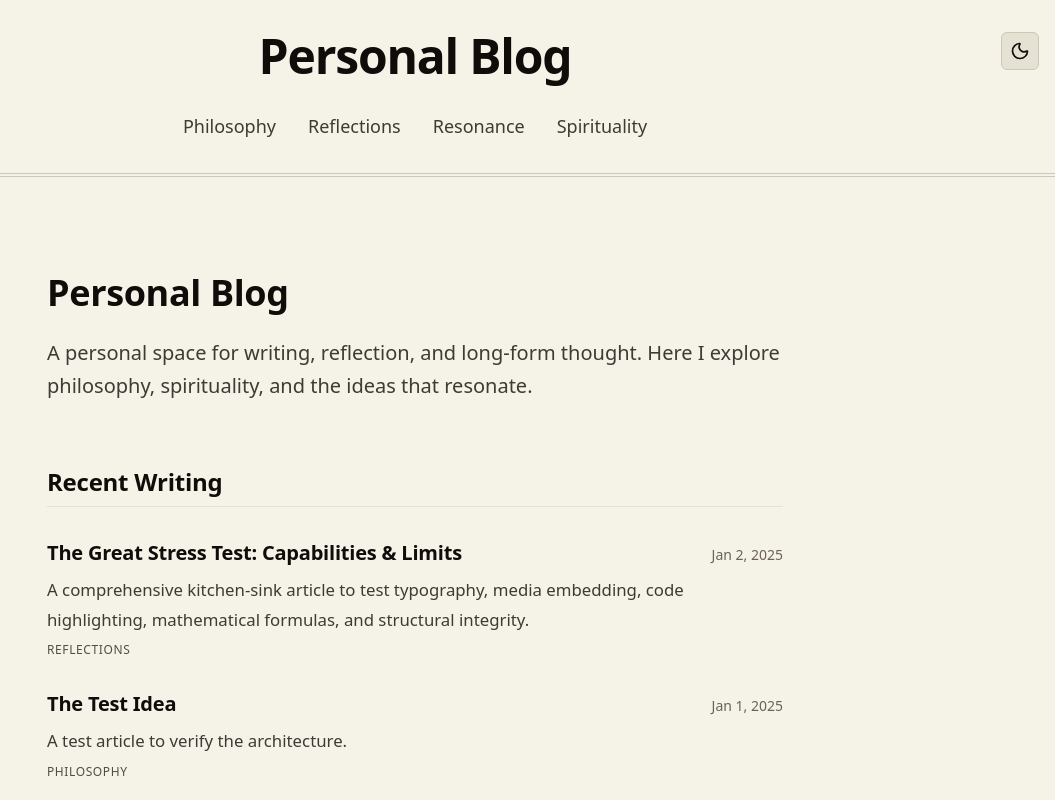
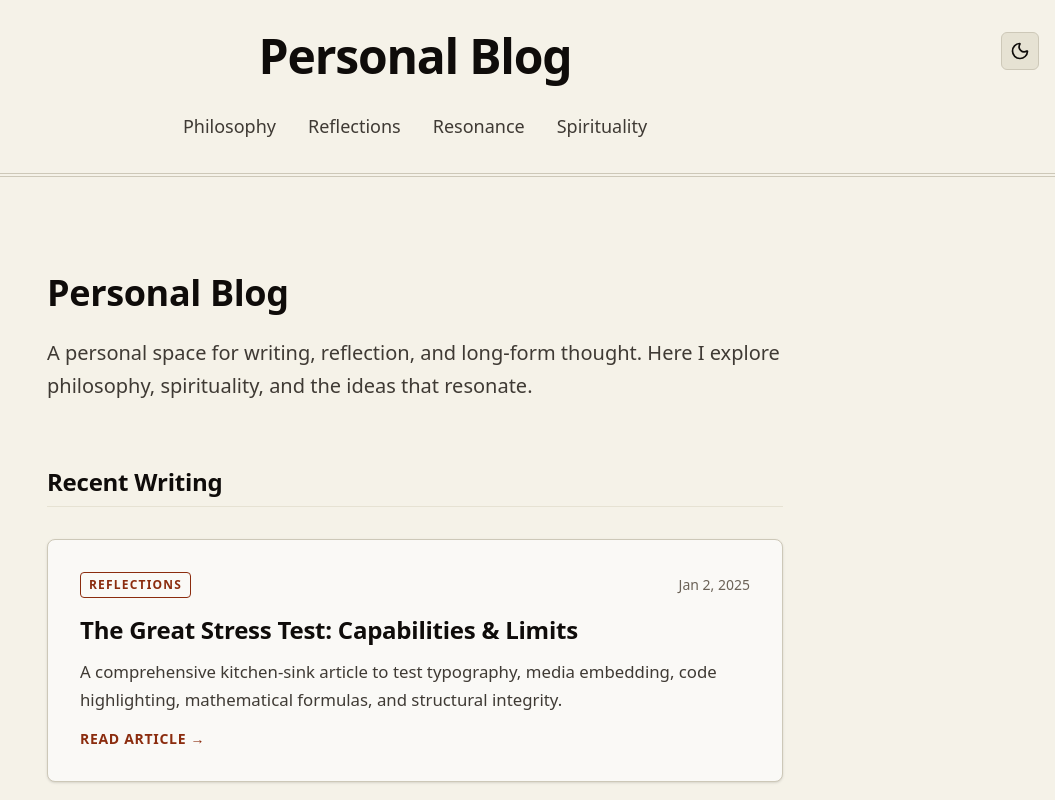
Before and after one commit to ZenAesthete/personal-blog, a Next.js app: page / in a window 1280 px wide. Shown: the top 800 px of the page, without its empty margins (225-1280 px from the left). Built offline with nearby package versions, Linux system fonts and the light colour scheme.

Commit message:
Visual changes and implemetation of cards

```diff
--- a/app/[category]/page.tsx
+++ b/app/[category]/page.tsx
@@ -1,7 +1,7 @@
-import Link from "next/link";
 import { notFound } from "next/navigation";
 import { CATEGORIES, getArticlesByCategory } from "@/lib/content";
-import { format } from "date-fns";
+// 1. Import the new Card component
+import { ArticleCard } from "../components/ArticleCard";
 
 interface CategoryPageProps {
   params: Promise<{
@@ -34,8 +34,9 @@ export default async function CategoryPage({ params }: CategoryPageProps) {
 
   return (
     <main className="container mx-auto px-4 py-12 max-w-3xl">
+      {/* Header - PRESERVED */}
       <header className="mb-12 border-b-2 border-gray-200 pb-4">
-        <h1 className="text-4xl font-serif font-bold capitalize text-gray-900">
+        <h1 className="text-4xl font-serif font-bold capitalize text-gray-900 dark:text-gray-100">
           {category}
         </h1>
         <p className="text-gray-500 mt-2 font-serif italic">
@@ -43,42 +44,10 @@ export default async function CategoryPage({ params }: CategoryPageProps) {
         </p>
       </header>
 
-      <div className="space-y-12">
+      {/* 2. Replaced manual loop with ArticleCard */}
+      <div className="space-y-6">
         {articles.map((article) => (
-          <article key={article.slug} className="group relative block">
-            {/*
-               LINK CONTAINER
-               We wrap the whole block in the link for better UX,
-               but we keep the semantic structure.
-            */}
-            <div className="flex flex-col mb-2">
-               <Link
-                  href={`/${category}/${article.slug}`}
-                  className="text-2xl font-serif font-bold text-gray-900 group-hover:text-accent transition-colors"
-                >
-                  {article.title}
-                </Link>
-
-                <time className="text-sm text-gray-400 mt-1 font-sans">
-                  {format(new Date(article.date), "MMMM d, yyyy")}
-                </time>
-            </div>
-
-            {article.description && (
-              <p className="text-gray-700 leading-relaxed font-sans">
-                {article.description}
-              </p>
-            )}
-
-            <div className="mt-3">
-               <Link
-                  href={`/${category}/${article.slug}`}
-                  className="text-sm font-bold text-accent uppercase tracking-wider hover:underline"
-                >
-                  Read Article →
-                </Link>
-            </div>
-          </article>
+          <ArticleCard key={article.slug} article={article} />
         ))}
 
         {articles.length === 0 && (
--- /dev/null
+++ b/app/components/ArticleCard.tsx
@@ -0,0 +1,55 @@
+import Link from "next/link";
+import { format } from "date-fns";
+import { ArticleMeta } from "@/lib/content";
+
+export function ArticleCard({ article }: { article: ArticleMeta }) {
+  return (
+    <Link
+      href={`/${article.category}/${article.slug}`}
+      className="block group"
+    >
+      <article className="
+        relative p-6 sm:p-8 rounded-lg transition-all duration-300
+        /* Base Styling */
+        bg-gray-50 dark:bg-white/5
+        border border-gray-300 dark:border-gray-700
+        /* Pop Up Animation (Kept as requested) */
+        shadow-sm hover:shadow-md hover:-translate-y-1
+      ">
+
+        {/* Header: Date & Category Badge */}
+        <div className="flex items-center justify-between mb-4">
+          <span className="
+            inline-block px-2 py-1 text-xs font-bold tracking-widest uppercase border rounded
+            /* PERMANENT COLOR: Accent/Rust instead of Gray */
+            text-accent border-accent
+          ">
+            {article.category}
+          </span>
+
+          <time className="text-sm text-gray-400 font-sans">
+            {format(new Date(article.date), "MMM d, yyyy")}
+          </time>
+        </div>
+
+        {/* Title */}
+        <h3 className="text-2xl font-serif font-bold text-gray-900 dark:text-gray-100 group-hover:text-accent transition-colors mb-3">
+          {article.title}
+        </h3>
+
+        {/* Description */}
+        {article.description && (
+          <p className="text-gray-600 dark:text-gray-400 leading-relaxed font-sans mb-4">
+            {article.description}
+          </p>
+        )}
+
+        {/* 'Read More' Indicator - PERMANENTLY VISIBLE */}
+        {/* Removed 'opacity-0' and 'group-hover' logic */}
+        <div className="flex items-center text-sm font-bold text-accent uppercase tracking-wider">
+          Read Article →
+        </div>
+      </article>
+    </Link>
+  );
+}
--- a/app/page.tsx
+++ b/app/page.tsx
@@ -1,6 +1,7 @@
 import Link from "next/link";
 import { getAllArticles } from "@/lib/content";
-import { format } from "date-fns";
+// 1. Import the new Card component
+import { ArticleCard } from "./components/ArticleCard";
 
 export default function Home() {
   const articles = getAllArticles();
@@ -9,9 +10,10 @@ export default function Home() {
 
   return (
     <main className="container mx-auto px-4 py-12 max-w-3xl">
-      {/* Intro Section */}
+      {/* Intro Section - PRESERVED */}
       <section className="mb-16">
-        <h1 className="text-4xl font-bold tracking-tight mb-6">
+        {/* Added 'font-serif' to match the new theme, otherwise text is same */}
+        <h1 className="text-4xl font-bold font-serif tracking-tight mb-6">
           Personal Blog
         </h1>
         <p className="text-xl text-gray-600 dark:text-gray-600 leading-relaxed">
@@ -22,37 +24,15 @@ export default function Home() {
 
       {/* Recent Writing Feed */}
       <section>
-        <h2 className="text-2xl font-bold mb-8 border-b border-gray-200 dark:border-gray-800 pb-2">
+        <h2 className="text-2xl font-bold font-serif mb-8 border-b border-gray-200 dark:border-gray-800 pb-2">
           Recent Writing
         </h2>
 
-        <div className="space-y-8">
+        {/* 2. Changed spacing to separate cards properly */}
+        <div className="space-y-6">
           {recentArticles.map((article) => (
-            <div key={article.slug} className="group">
-              <Link
-                href={`/${article.category}/${article.slug}`}
-                className="block"
-              >
-                <div className="flex flex-col sm:flex-row sm:justify-between sm:items-baseline mb-2">
-                  <h3 className="text-xl font-semibold group-hover:text-blue-600 transition-colors">
-                    {article.title}
-                  </h3>
-                  <span className="text-sm text-gray-400 shrink-0 sm:ml-4">
-                    {format(new Date(article.date), "MMM d, yyyy")}
-                  </span>
-                </div>
-
-                {article.description && (
-                  <p className="text-gray-600 dark:text-gray-400">
-                    {article.description}
-                  </p>
-                )}
-
-                <div className="mt-2 text-xs font-medium uppercase tracking-wider text-gray-500">
-                  {article.category}
-                </div>
-              </Link>
-            </div>
+            /* 3. Replaced manual div structure with ArticleCard */
+            <ArticleCard key={article.slug} article={article} />
           ))}
 
           {recentArticles.length === 0 && (
```
